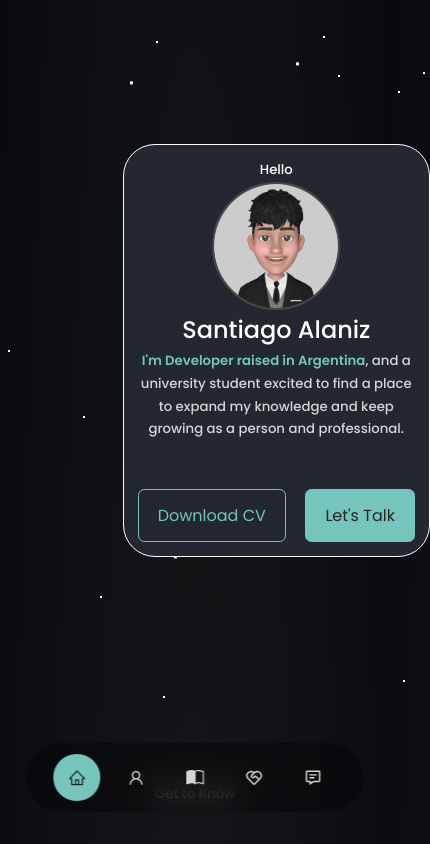
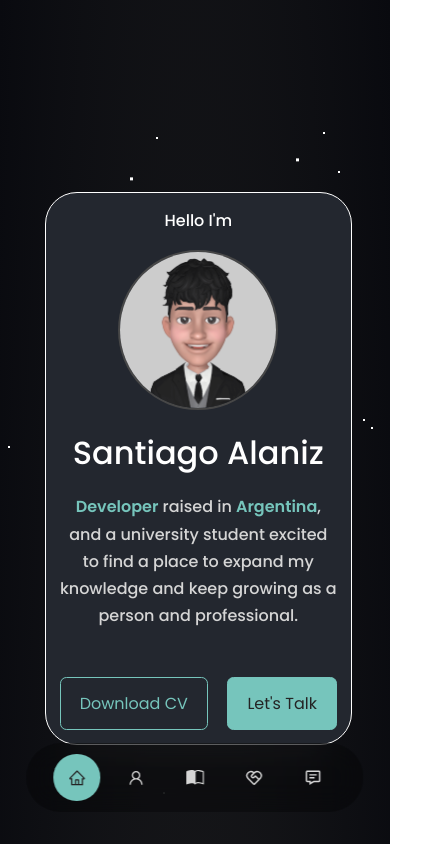
Before and after one commit to Sankku/React-Portfolio, a React (Create React App) app: page / in a window 390 px wide. Shown: the top 844 px of the page, 430 px wide, since content can reach past the window. Built offline with nearby package versions, Linux system fonts and the light colour scheme; a web font is replaced by a local one.

Commit message:
css updates

```diff
--- a/src/Components/header/Header.jsx
+++ b/src/Components/header/Header.jsx
@@ -10,17 +10,19 @@ const Header = () => {
       <div className="container header__container">
         <article className="header__card">
           <div className="card__tittle">
-            <h5>Hello</h5>
+            <h4>Hello I'm</h4>
           </div>
           <div className="memoji">
             <img src={MEMOJI} alt="MeEmoji" />
           </div>
           <h1>Santiago Alaniz</h1>
-          <h5 className="text-light">
-            <b>I'm Developer raised in Argentina</b>, and a university student
-            excited to find a place to expand my knowledge and keep growing as a
-            person and professional.
-          </h5>
+          <div className="text-content">
+            <h4 className="text-light">
+              <b>Developer</b> raised in <b>Argentina</b>, and a university
+              student excited to find a place to expand my knowledge and keep
+              growing as a person and professional.
+            </h4>
+          </div>
           <CTA />
         </article>
         <div className="scroll__cont">
--- a/src/Components/header/header.css
+++ b/src/Components/header/header.css
@@ -1,6 +1,5 @@
 header {
-  height: 70vh;
-  padding-top: 1.5rem;
+  height: 90vh;
 }
 
 .card__tittle {
@@ -19,13 +18,13 @@ header {
   text-align: center;
   display: grid;
   place-items: center;
-  max-width: 30%;
+  max-width: 100%;
   max-height: 100%;
-  padding-top: 1.5rem;
   border-radius: 20px;
 }
 
 .header__card {
+  max-width: 30%;
   backdrop-filter: grayscale(30%);
   display: table;
   padding: 5%;
@@ -43,12 +42,18 @@ header {
 
 .memoji {
   display: block;
+  margin-top: 1rem;
+  margin-bottom: 1rem;
   margin-left: auto;
   margin-right: auto;
   border: 2px solid rgb(71, 71, 71);
   overflow: hidden;
   border-radius: 50%;
-  width: 8rem;
+  width: 10rem;
+}
+
+.text-content {
+  margin-top: 0.8rem;
 }
 /***************** CTA *******************/
 .cta {
@@ -93,12 +98,13 @@ header {
 .scroll__cont {
   position: relative;
   display: flex;
-  right: -110%;
+  right: -50%;
+  top: -150%;
   transform: rotate(90deg);
 }
 .scroll__down {
   font-weight: 300;
-  font-size: 1.2rem;
+  font-size: 1.5rem;
   animation: infiniteupdown 1.5s linear infinite;
 }
 
@@ -117,7 +123,7 @@ header {
 /************************* Media queries (medium devices) ******************************/
 @media screen and (max-width: 1024px) {
   header {
-    height: 68vh;
+    height: 90vh;
   }
   .header__container {
     width: 100%;
@@ -126,10 +132,10 @@ header {
 /************************* Media queries (small devices) ******************************/
 @media screen and (max-width: 600px) {
   header {
-    height: 70vh;
+    height: 80vh;
   }
   .header__container {
-    width: 90%;
+    width: 100%;
   }
   .header__socials,
   .scroll__down {
--- a/src/index.css
+++ b/src/index.css
@@ -61,7 +61,7 @@ h5 {
 }
 
 h1 {
-  font-size: 2.5 rem;
+  font-size: 2rem;
 }
 
 section {
@@ -126,7 +126,7 @@ img {
     width: var(--container-width-md);
   }
   section {
-    margin-top: 6rem;
+    margin-top: 12rem;
   }
 }
 /************************* Media queries (small devices) ******************************/
@@ -135,6 +135,6 @@ img {
     width: var(--container-width-sm);
   }
   section > h2 {
-    margin-top: 6rem;
+    margin-top: 2rem;
   }
 }
```
